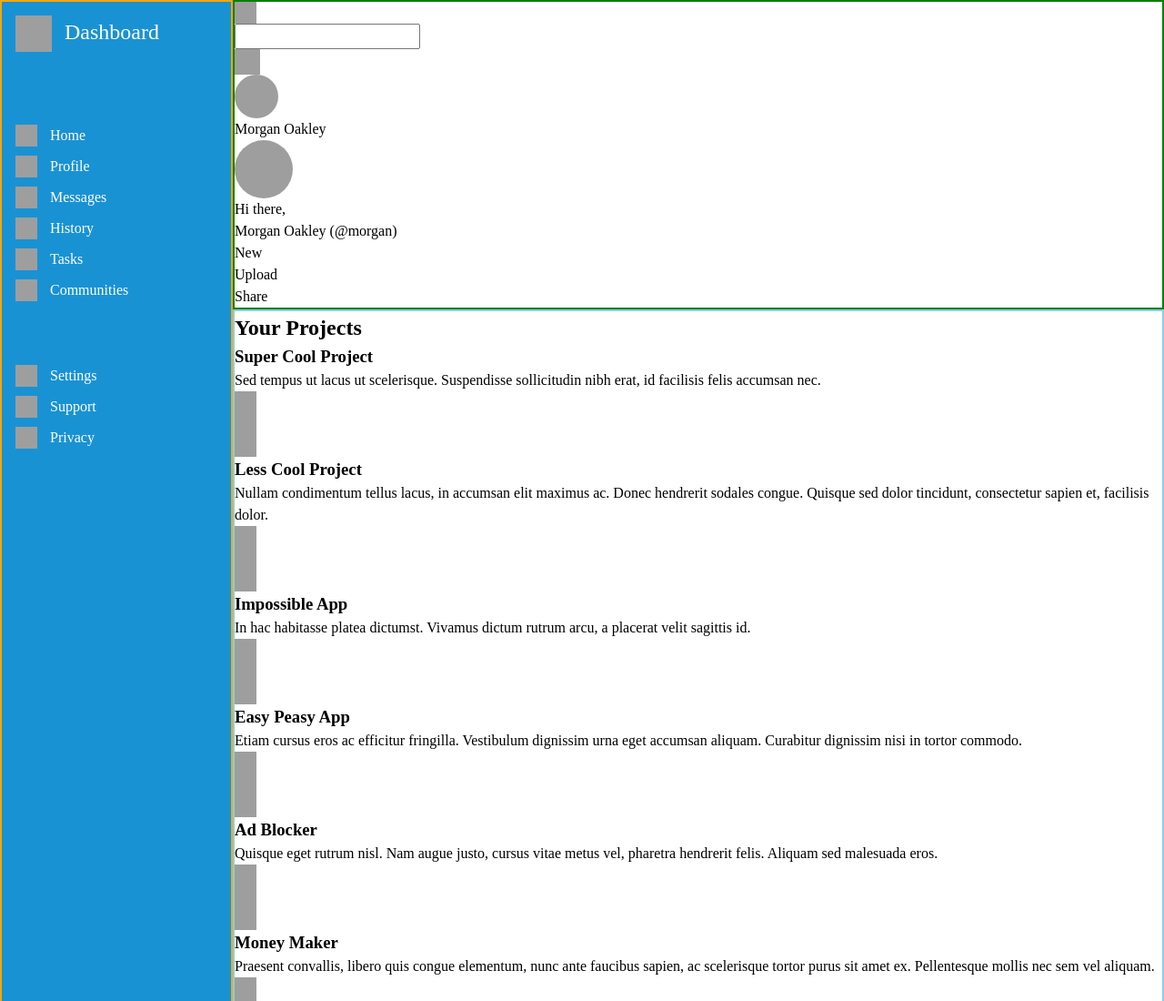
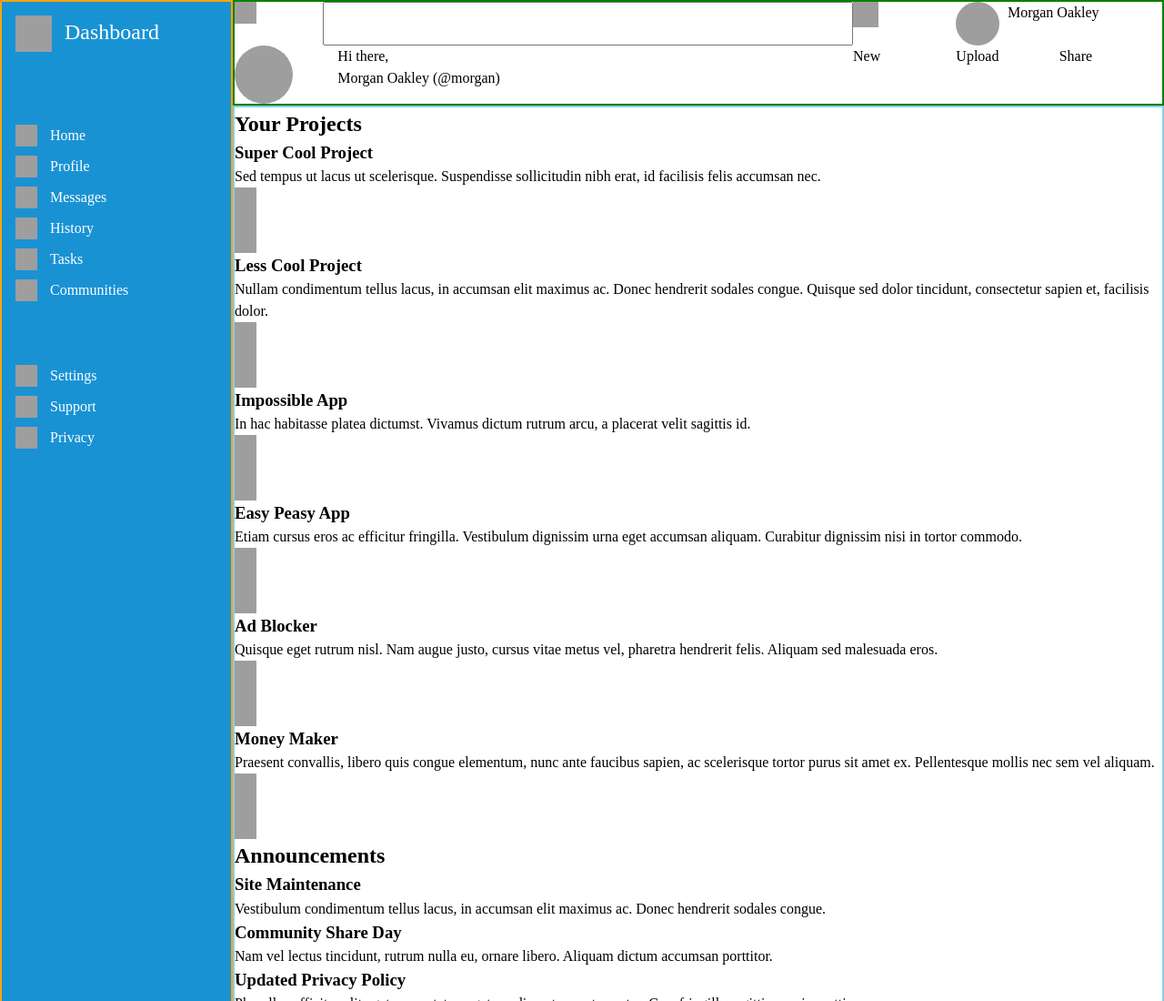
Before and after one commit to heidexdev/admin-dashboard, a plain HTML site: page index.html in a window 1280 px wide. Shown: the top 1100 px of the page at 91% size. Drawn offline with Linux system fonts and the light colour scheme; grey boxes are pictures that could not be loaded.

Commit message:
add basic header grid layout style
just the generally , each section and child should be styled

```diff
--- a/style.css
+++ b/style.css
@@ -97,6 +97,24 @@ input {
 }
 .header {
   border: green solid 2px;
+  display: grid;
+  grid-template-columns: 2fr 1fr;
+}
+.header-searchbar {
+  display: grid;
+  grid-template-columns: 1fr 6fr;
+}
+.header-profile {
+  display: grid;
+  grid-template-columns: 2fr 1fr 3fr;
+}
+.header-user {
+    display: grid;
+    grid-template-columns: 1fr 5fr;
+}
+.header-options {
+    display: grid;
+    grid-template-columns: repeat(3,1fr);
 }
 .main {
   border: skyblue solid 2px;
```
